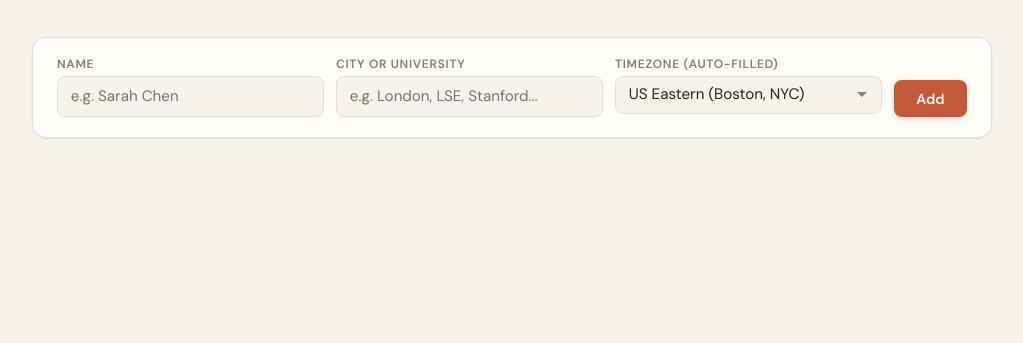
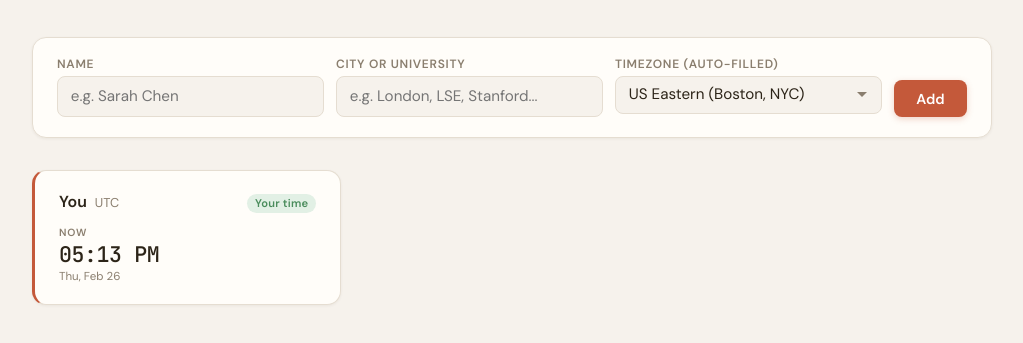
Before and after one commit to jamesfeigenbaum/coauthor-clocks, a plain HTML site: page index.html in a window 1280 px wide. Shown: the part 109-452 px from the top of the page, without its empty margins (128-1151 px from the left). Drawn offline with Linux system fonts and the light colour scheme.

Commit message:
added user card

```diff
--- a/index.html
+++ b/index.html
@@ -298,6 +298,10 @@
         .clock-card:hover {
             box-shadow: 0 6px 20px var(--shadow-lg);
             transform: translateY(-2px);
+        }
+
+        .user-card {
+            border-left: 3px solid var(--accent);
         }
 
         .clock-card .remove-btn {
@@ -1026,26 +1030,46 @@
             return s.replace(/&/g, '&amp;').replace(/</g, '&lt;').replace(/>/g, '&gt;').replace(/"/g, '&quot;');
         }
 
+        function renderUserCard() {
+            const tzLabel = TZ_OPTIONS.find(o => o.tz === userTz)?.label || userTz;
+            return `
+      <div class="clock-card user-card" style="animation-delay:0s">
+        <div class="clock-header">
+          <span class="clock-name">You</span>
+          <span class="clock-location">${escHtml(tzLabel)}</span>
+          <span class="clock-offset offset-same">Your time</span>
+        </div>
+        <div class="clock-times">
+          <div class="clock-col">
+            <div class="clock-col-label">Now</div>
+            <div class="clock-col-time" id="time-user">--:--</div>
+            <div class="clock-col-date" id="date-user"></div>
+          </div>
+        </div>
+      </div>`;
+        }
+
         function render() {
             const grid = document.getElementById('clocksGrid');
             const empty = document.getElementById('emptyState');
             const bar = document.getElementById('scheduleBar');
 
             if (coauthors.length === 0) {
-                grid.innerHTML = '';
+                grid.innerHTML = renderUserCard();
                 empty.style.display = '';
                 bar.style.display = 'none';
+                updateTimes();
                 return;
             }
 
             empty.style.display = 'none';
             bar.style.display = '';
 
-            grid.innerHTML = coauthors.map((c, i) => {
+            grid.innerHTML = renderUserCard() + coauthors.map((c, i) => {
                 const diff = getOffsetDiff(c.tz);
                 const offset = formatOffsetLabel(diff);
                 return `
-      <div class="clock-card" style="animation-delay: ${i * 0.05}s" data-tz="${c.tz}" data-id="${c.id}">
+      <div class="clock-card" style="animation-delay: ${(i + 1) * 0.05}s" data-tz="${c.tz}" data-id="${c.id}">
         <button class="remove-btn" onclick="removeCoauthor(${c.id})" title="Remove">&times;</button>
         <div class="clock-header">
           <span class="clock-name">${escHtml(c.name)}</span>
@@ -1075,6 +1099,18 @@
         function updateTimes() {
             const now = new Date();
             const localDateStr = now.toLocaleDateString('en-US', { timeZone: userTz, year: 'numeric', month: '2-digit', day: '2-digit' });
+
+            // Update user card
+            const userTimeEl = document.getElementById('time-user');
+            const userDateEl = document.getElementById('date-user');
+            if (userTimeEl) {
+                userTimeEl.textContent = now.toLocaleTimeString('en-US', {
+                    timeZone: userTz, hour: '2-digit', minute: '2-digit', hour12: true
+                });
+                userDateEl.textContent = now.toLocaleDateString('en-US', {
+                    timeZone: userTz, weekday: 'short', month: 'short', day: 'numeric'
+                });
+            }
 
             coauthors.forEach(c => {
                 const timeEl = document.getElementById(`time-${c.id}`);
```
